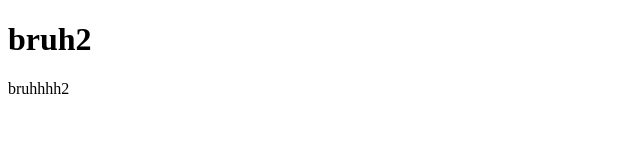
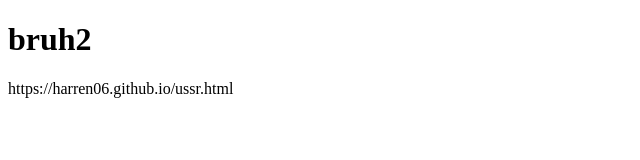
Before and after one commit to Harren06/harren06.github.io, a plain HTML site: page index.html in a window 1280 px wide. Shown: the whole page, without its empty margins (0-640 px from the left). Drawn offline with Linux system fonts and the light colour scheme.

Commit message:
Update index.html

```diff
--- a/index.html
+++ b/index.html
@@ -4,7 +4,7 @@
 
 <h1>bruh2</h1>
 
-<p>bruhhhh2</p>
+<p>https://harren06.github.io/ussr.html</p>
 
 </body>
 </html>
```
